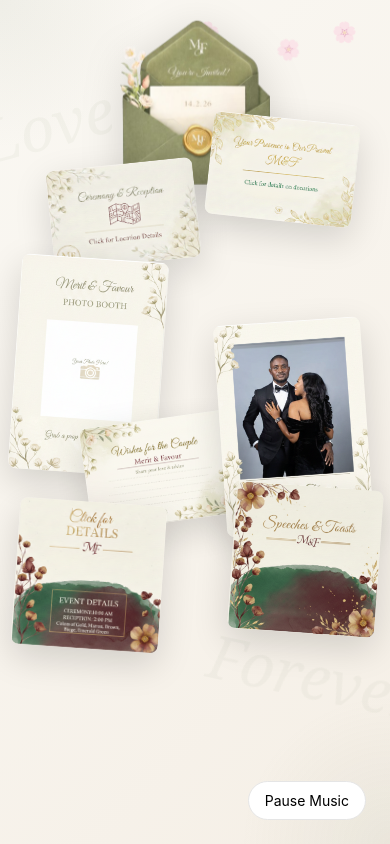
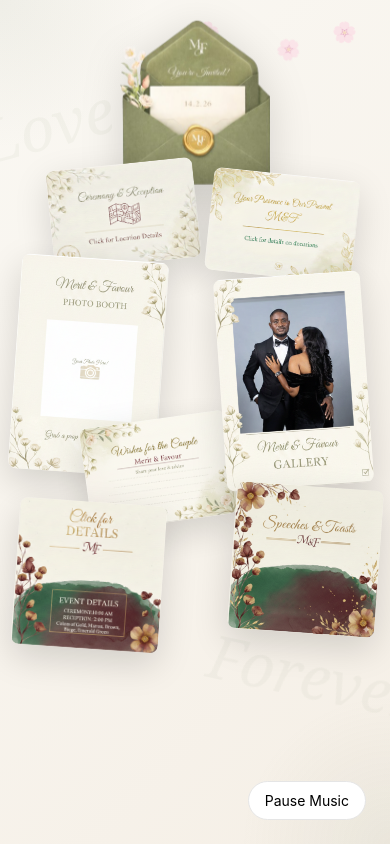
Before and after one commit to kay-ai/merited-favour, a Next.js app: page / in a window 390 px wide. Both pictures are taken after a click on the picture 195 px from the left and 422 px from the top of the page. Built offline with nearby package versions, Linux system fonts and the light colour scheme; no server answers; a web font is replaced by a local one.

Commit message:
adjust cards

```diff
--- a/styles/globals.css
+++ b/styles/globals.css
@@ -299,14 +299,14 @@ button {
   }
 
   .card:nth-child(5) {
-    top: 70% !important;
+    top: 110% !important;
     right: 5vw !important;
     left: auto !important;
     transform: rotate(3deg) !important;
   }
 
   .card:nth-child(6) {
-    top: 215% !important;
+    top: 182% !important;
     right: 2vw !important;
     left: auto !important;
     transform: rotate(-2deg) !important;
```
